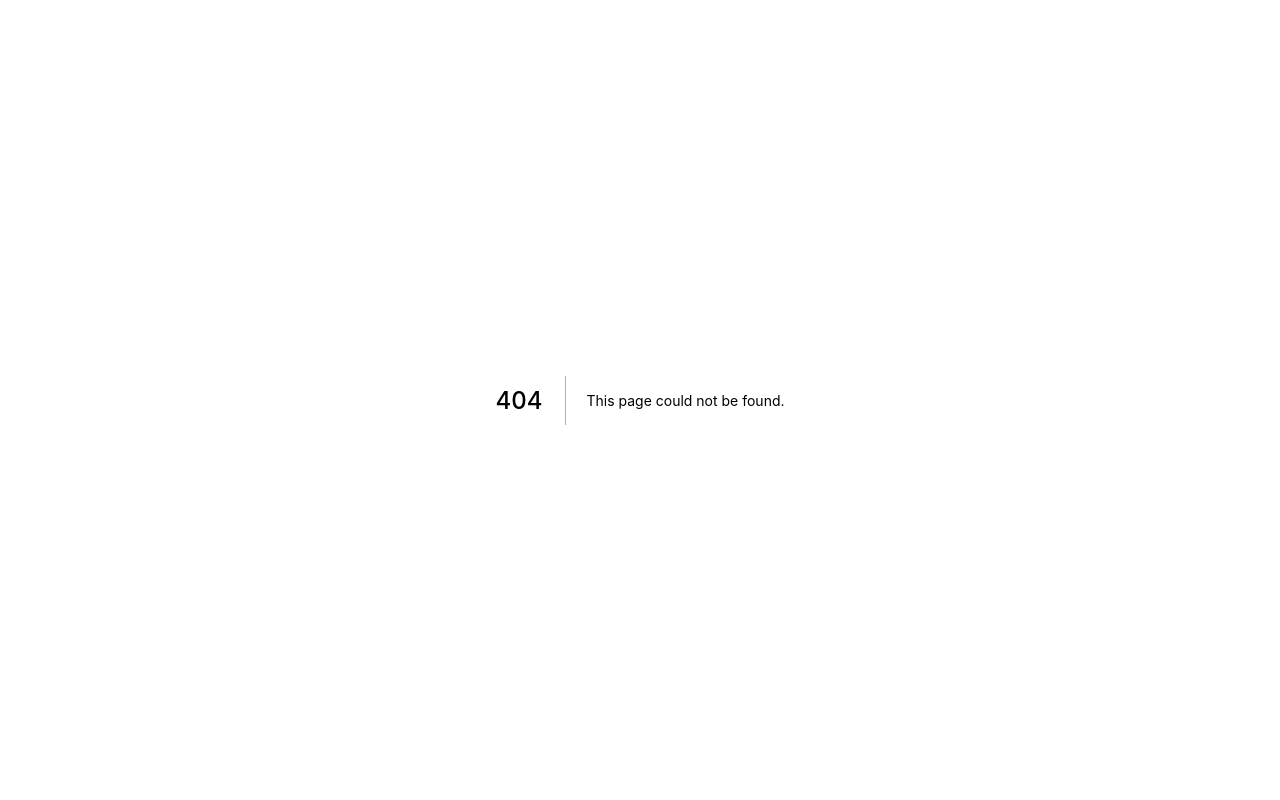
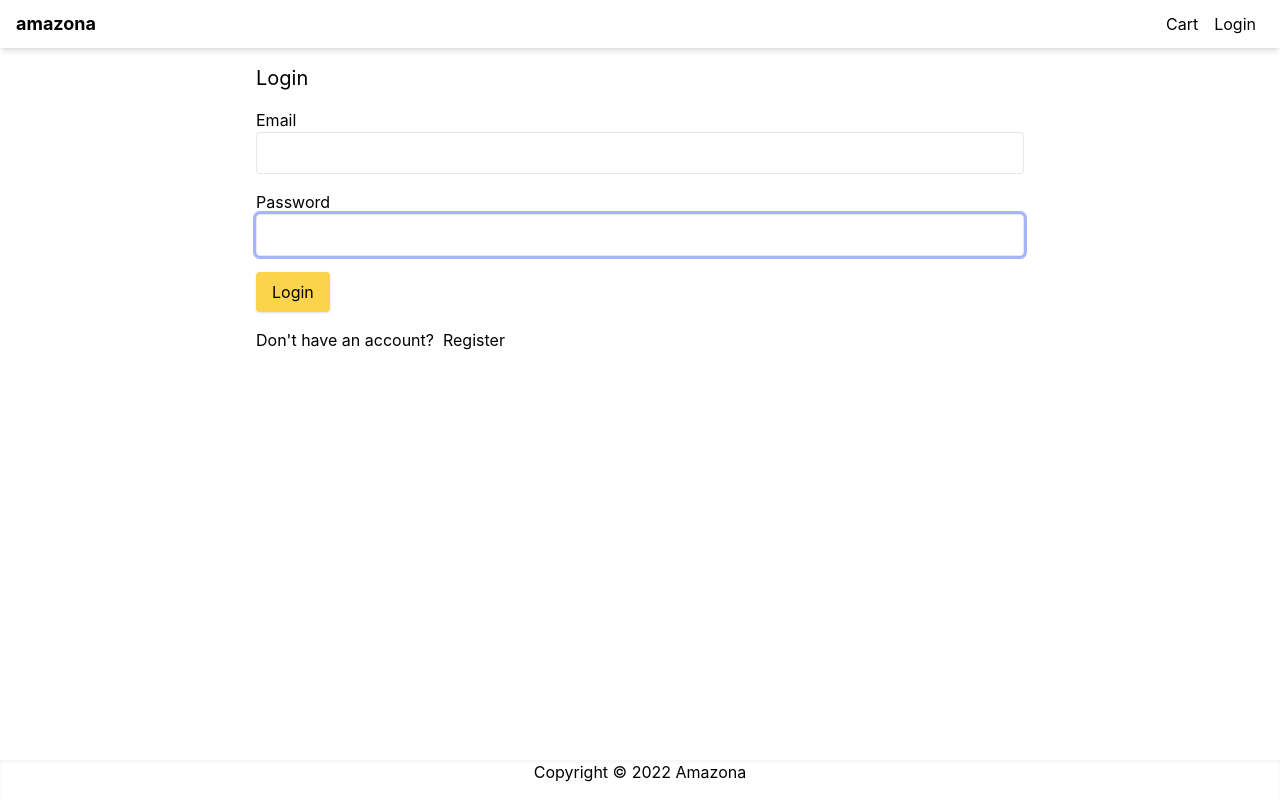
Before and after one commit to DarshanKanojiya/next-ecommerce-amazona, a Next.js app: page /login in a window 1280 px wide. Before the commit this address had no page. Built offline with nearby package versions, Linux system fonts and the light colour scheme.

Commit message:
create login form

```diff
--- a/package.json
+++ b/package.json
@@ -14,7 +14,8 @@
     "js-cookie": "^3.0.1",
     "next": "12.2.5",
     "react": "18.2.0",
-    "react-dom": "18.2.0"
+    "react-dom": "18.2.0",
+    "react-hook-form": "^7.34.2"
   },
   "devDependencies": {
     "autoprefixer": "^10.4.8",
--- a/pages/cart.js
+++ b/pages/cart.js
@@ -100,7 +100,7 @@
               <li>
                 <button
                   className="primary-button w-full"
-                  onClick={() => router.push('/shipping')}
+                  onClick={() => router.push('login?redirect=/shipping')}
                 >
                   Checkout
                 </button>
--- /dev/null
+++ b/pages/login.js
@@ -0,0 +1,72 @@
+import Link from 'next/link';
+import React from 'react';
+import { useForm } from 'react-hook-form';
+import Layout from '../components/Layout';
+
+const LoginScreen = () => {
+  const {
+    handleSubmit,
+    register,
+    formState: { errors },
+  } = useForm();
+  const submitHandler = ({ email, password }) => {
+    console.log(email, password);
+  };
+  return (
+    <Layout title="login">
+      <form
+        className="mx-auto max-w-screen-md"
+        onSubmit={handleSubmit(submitHandler)}
+      >
+        <h1 className="mb-4 text-xl">Login</h1>
+        <div className="mb-4">
+          <label htmlFor="email">Email</label>
+          <input
+            type="email"
+            {...register('email', {
+              required: 'Please enter email',
+              pattern: {
+                value: /^[a-zA-Z0-9_.+-]+@[a-zA-Z0-9-]+.[a-zA-Z0-9-.]+$/i,
+                message: 'Please enter valid email',
+              },
+            })}
+            className="w-full"
+            id="email"
+            autoFocus
+          ></input>
+          {errors.email && (
+            <div className="text-red-500">{errors.email.message}</div>
+          )}
+        </div>
+        <div className="mb-4">
+          <label htmlFor="password">Password</label>
+          <input
+            type="password"
+            {...register('password', {
+              required: 'Please enter password',
+              minLength: {
+                value: 6,
+                message: 'password is more than 5 chars',
+              },
+            })}
+            className="w-full"
+            id="password"
+            autoFocus
+          ></input>
+          {errors.password && (
+            <div className="text-red-500">{errors.password.message}</div>
+          )}
+        </div>
+        <div className="mb-4">
+          <button className="primary-button">Login</button>
+        </div>
+        <div className="mb-4">
+          Don&apos;t have an account? &nbsp;
+          <Link href="register">Register</Link>
+        </div>
+      </form>
+    </Layout>
+  );
+};
+
+export default LoginScreen;
--- a/styles/globals.css
+++ b/styles/globals.css
@@ -35,3 +35,8 @@
 .primary-button {
   @apply rounded bg-amber-300 py-2 px-4 shadow outline-none hover:bg-amber-400 active:bg-amber-500;
 }
+input,
+select,
+textarea {
+  @apply rounded border p-2 outline-none ring-indigo-300 focus:ring;
+}
```
Also changed, not shown: 2 other files (tests, documents, lock files or other folders).
